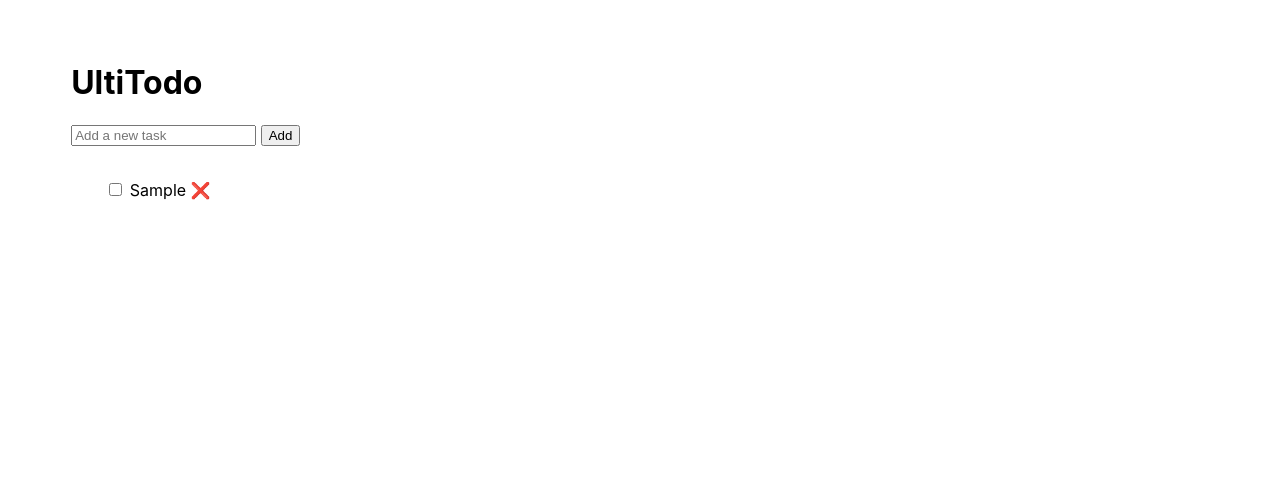
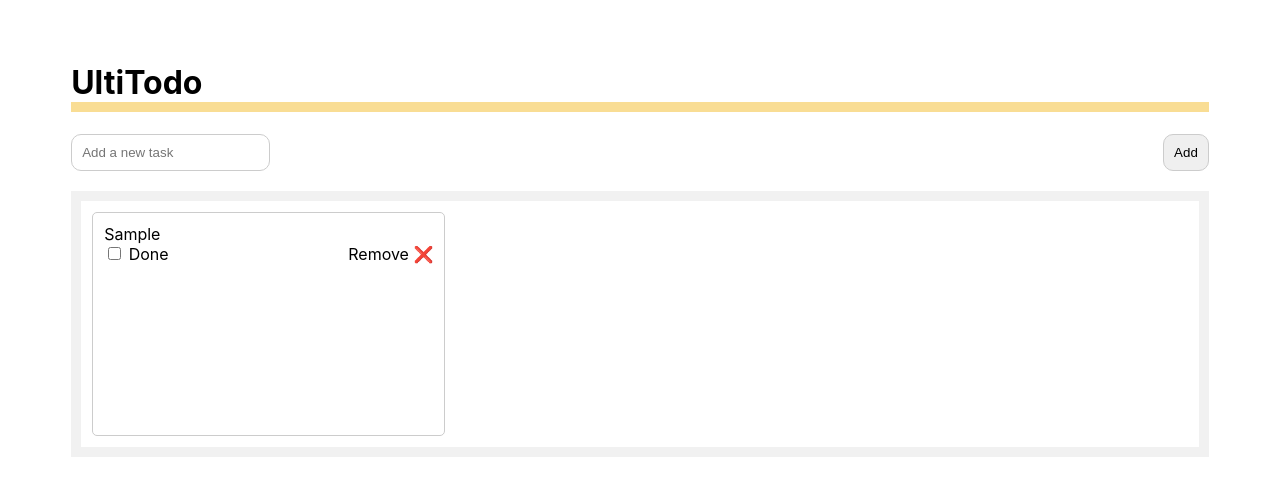
Before and after one commit to UltiRequiem/ultitodo, a Svelte app: page / in a window 1280 px wide. Both pictures are taken after typing "Sample" into the empty fields and a click on the button "Add". Shown: the top 496 px of the page. Built offline with nearby package versions, Linux system fonts and the light colour scheme.

Commit message:
:lipstick: Updating styles

```diff
--- a/src/App.svelte
+++ b/src/App.svelte
@@ -20,40 +20,96 @@
 
 <main>
   <h1>UltiTodo</h1>
+  <div class="add_task">
     <input
       bind:value={newItem}
+      class="bordered"
       on:keypress={onKeyPress}
       type="text"
       placeholder="Add a new task"
     />
-  <button on:click={addToList}>Add</button>
+    <button class="bordered" on:click={addToList}>Add</button>
+  </div>
+  <div class="item_container">
+    {#each todoList as item, index}
+      <div class="item">
+        <span class:checked={item.status}>{item.text}</span>
 
-  <ul>
-    {#each todoList as item, index}
-      <li>
+        <div class="options">
+          <div>
             <input bind:checked={item.status} type="checkbox" />
-        <span class:checked={item.status}>{item.text}</span>
-        <span on:click={() => removeFromList(index)}>❌</span>
-      </li>
+            <span>Done</span>
+          </div>
+          <span id="delete" on:click={() => removeFromList(index)}
+            >Remove ❌</span
+          >
+        </div>
+      </div>
     {/each}
-  </ul>
+  </div>
 </main>
 
 <style>
+  h1 {
+    border-bottom: 10px solid #f9dd94;
+  }
+
   .checked {
     text-decoration: line-through;
+  }
+
+  .options {
+    display: flex;
+    justify-content: space-between;
+    align-items: center;
+  }
+
+  .bordered {
+    border-radius: 10px;
+    border-style: none;
+    border: 1px solid #ccc;
+    padding: 10px;
   }
 
   main {
     margin: 5%;
   }
 
-  li {
+  .add_task {
+    display: flex;
+    justify-content: space-between;
+    align-items: center;
+  }
+
+  .item {
+    margin: 5%;
+    display: inline-block;
+    width: 90%;
+    border: 1px solid #ccc;
+    border-radius: 5px;
+    padding: 3%;
+    overflow: auto;
+    word-wrap: break-word;
+    height: 200px;
     margin: 3%;
   }
 
-  ul {
-    list-style: none;
+  #delete {
+    cursor: pointer;
+  }
+
+  .item_container {
+    margin-top: 20px;
+    display: grid;
+    grid-template-columns: repeat(3, 1fr);
+    gap: 10px;
     padding: 0;
+    border: 10px solid #f1f1f1;
+  }
+
+  @media only screen and (max-width: 600px) {
+    .item_container {
+      grid-template-columns: repeat(1, 1fr);
+    }
   }
 </style>
--- /dev/null
+++ b/src/components/Footer.svelte
@@ -0,0 +1,3 @@
+<footer>
+
+</footer>
--- a/src/main.ts
+++ b/src/main.ts
@@ -2,5 +2,4 @@
 
 export default new App({
   target: document.body,
-  props: {},
 });
```
Also changed, not shown: src/components/Header.svelte (added), src/components/Main.svelte (added). Lines whose indentation alone changed are shown as unchanged.
